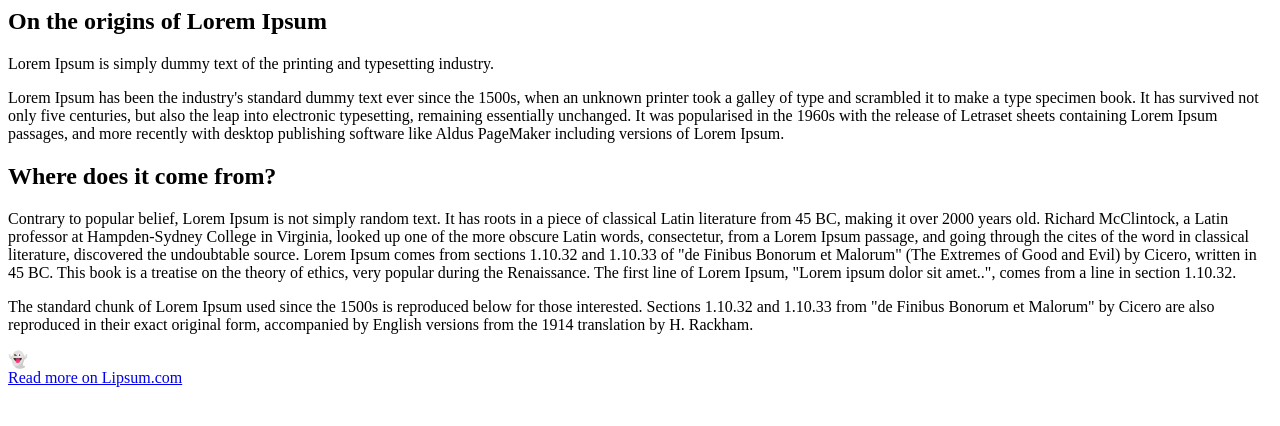
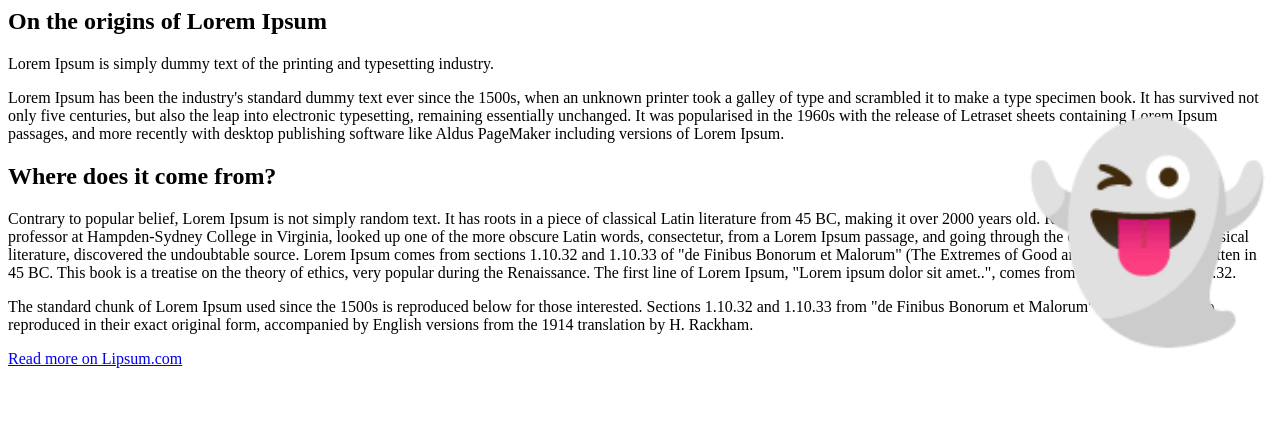
Before and after one commit to arnoldpaye/react-joy, a React (Vite) app: page / in a window 1280 px wide. Shown: the top 426 px of the page. Built offline with nearby package versions, Linux system fonts and the light colour scheme.

Commit message:
feat: update Toasty component styles for improved character display

```diff
--- a/src/components/Toasty.jsx
+++ b/src/components/Toasty.jsx
@@ -34,10 +34,21 @@ function Toasty() {
   const translateX = isShown ? "0%" : "100%";
 
   return (
-    <div ref={wrapperRef} className="wrapper">
+    <div
+      ref={wrapperRef}
+      style={{
+        position: "relative",
+        pointerEvents: "none",
+      }}
+    >
       <div
-        className="character"
-        style={{ transform: `translateX(${translateX})` }}
+        style={{
+          position: "absolute",
+          right: 0,
+          bottom: 0,
+          fontSize: "200px",
+          transform: `translateX(${translateX})`,
+        }}
       >
         👻
       </div>
```
